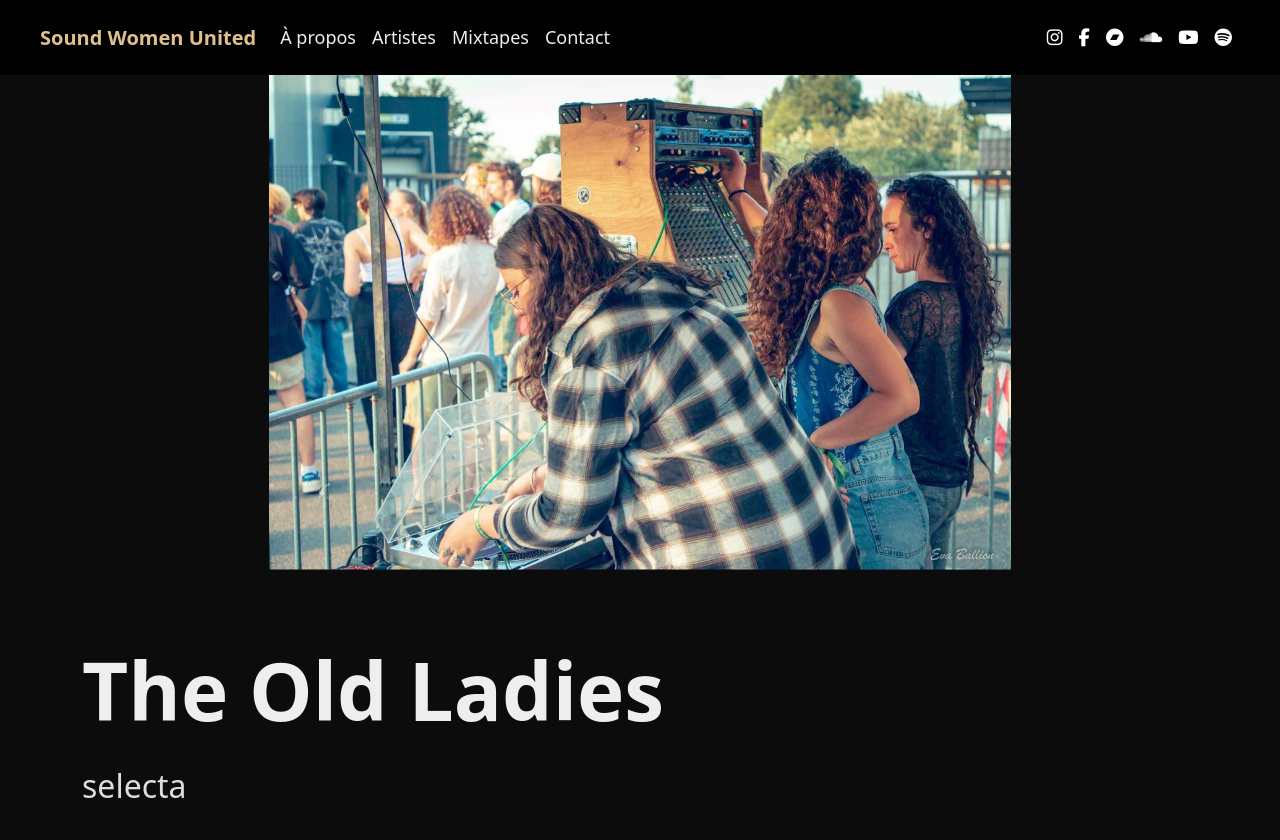
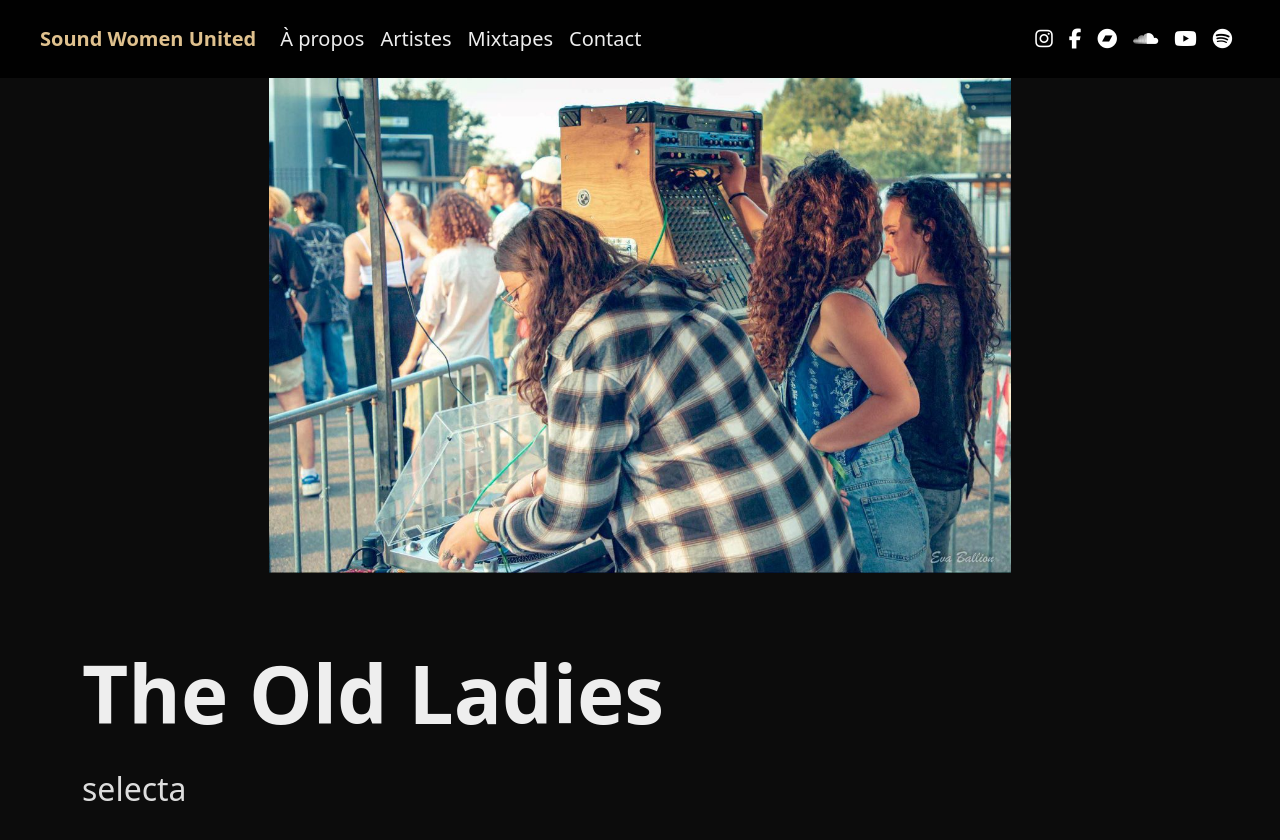
Before and after one commit to sabord/swu, a Jekyll site: the page built from docs/_artists/The_Old_Ladies.md, in a window 1280 px wide and 900 px high. Shown: the top 840 px of the window. Built offline with Jekyll 4.4.1, drawn with Linux system fonts in a browser that asks for light colours.

Commit message:
adjust font size in artist pages

```diff
--- a/docs/_includes/artist.html
+++ b/docs/_includes/artist.html
@@ -73,24 +73,24 @@
   {% if page.content %}
   <div class="row me-1">
     <div class="col">
-      <div class="artist-bio fs-5">{{ page.content }}</div>
+      <div class="artist-bio">{{ page.content }}</div>
     </div>
   </div>
   {% endif %}
 
   <div class="row">
     {% if page.sound-system %}
-    <div class="col-lg-3 artist-info fs-5">
+    <div class="col-lg-3 artist-info">
       <div class="artist-info-title">Sound System</div>
       <div class="artist-info-content">{{ page.sound-system }}</div>
     </div>
     {% endif %} {% if page.location %}
-    <div class="col-lg-4 artist-info fs-5">
+    <div class="col-lg-4 artist-info">
       <div class="artist-info-title">Localisation</div>
       <div class="artist-info-content">{{ page.location | join: ', ' }}</div>
     </div>
     {% endif %} {% if page.email %}
-    <div class="col-lg-4 artist-info fs-5">
+    <div class="col-lg-4 artist-info">
       <div class="artist-info-title">Contact</div>
       <div class="artist-info-content">
         <a href="mailto:{{ page.email }}">{{ page.email }}</a>
--- a/docs/assets/css/main.css
+++ b/docs/assets/css/main.css
@@ -510,6 +510,10 @@
 }
 
 @media (min-width: 768px) {
+  body {
+    font-size: 20px;
+  }
+
   header .container {
     padding-top: 150px;
     padding-bottom: 25px;
```
